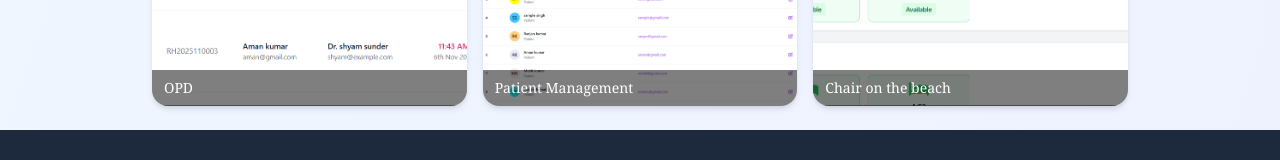
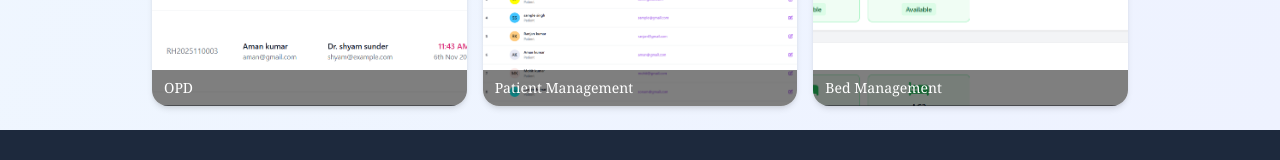
Before and after one commit to sws-harendra/sws-company-website, a Next.js app in the folder startup-web-support-main/: page /hospital-management-system in a window 1280 px wide. Shown: the part 3766-3926 px from the top of the page. Built offline with nearby package versions, Linux system fonts and the light colour scheme.

Commit message:
minor change

```diff
--- a/startup-web-support-main/app/(user)/(products)/hospital-management-system/page.jsx
+++ b/startup-web-support-main/app/(user)/(products)/hospital-management-system/page.jsx
@@ -36,7 +36,7 @@ export default function HMSLandingPage() {
     { src: "/hms/dashboard.png", caption: "Dashboard" },
     { src: "/hms/opd-management.png", caption: "OPD" },
     { src: "/hms/patient.png", caption: "Patient Management" },
-    { src: "/hms/bed-management.png", caption: "Chair on the beach" },
+    { src: "/hms/bed-management.png", caption: "Bed Management" },
   ];
   const fadeUp = {
     hidden: { opacity: 0, y: 30 },
```
